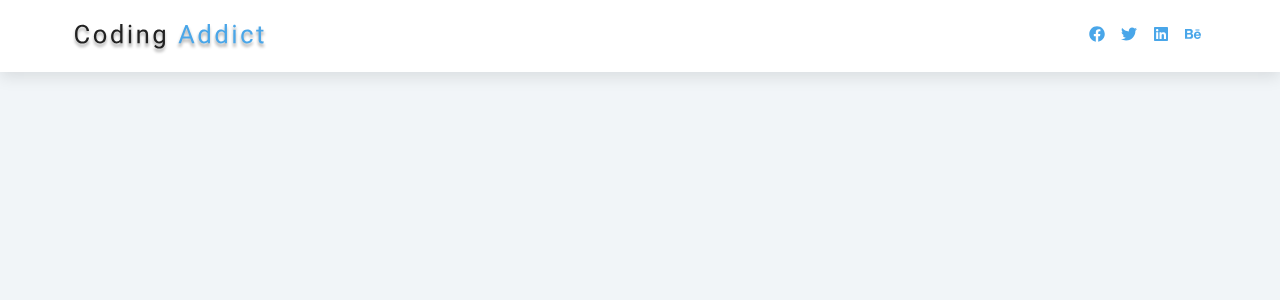
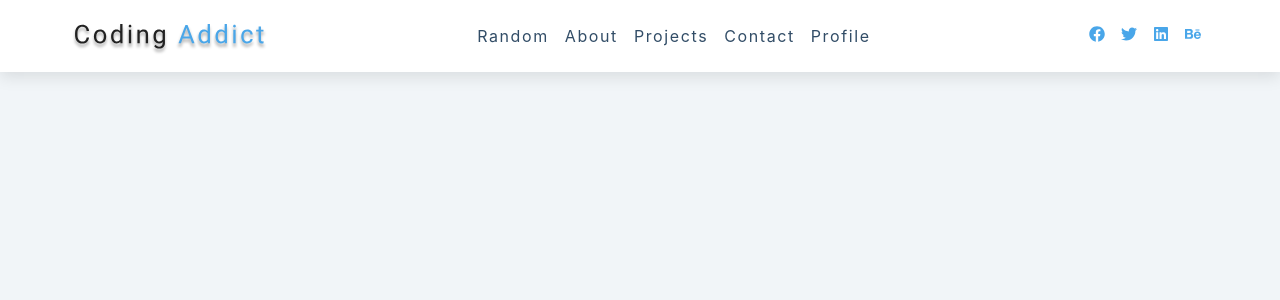
Before and after one commit to Farahcodes/11-navbar-react-project, a React (Create React App) app in the folder setup/: page / in a window 1280 px wide. Shown: the top 300 px of the page. Built offline with nearby package versions, Linux system fonts and the light colour scheme.

Commit message:
conditionally showing the link container

```diff
--- a/setup/src/Navbar.js
+++ b/setup/src/Navbar.js
@@ -15,8 +15,8 @@
           </button>
         </div>
 
-        {showLinks &&
-        <div className="links-container show-container">
+
+        <div className=  {`${showLinks? 'links-container show-container': 'links-container'}`} >
           <ul className="links">
             {links.map((link)=>{
               const {id, url, text}= link;
@@ -28,7 +28,7 @@
             })}
           </ul>
         </div>
-        }
+
         <ul className="social-icons">
           {social.map((socialIcon)=>{
             const{id, url, icon}= socialIcon;
```
